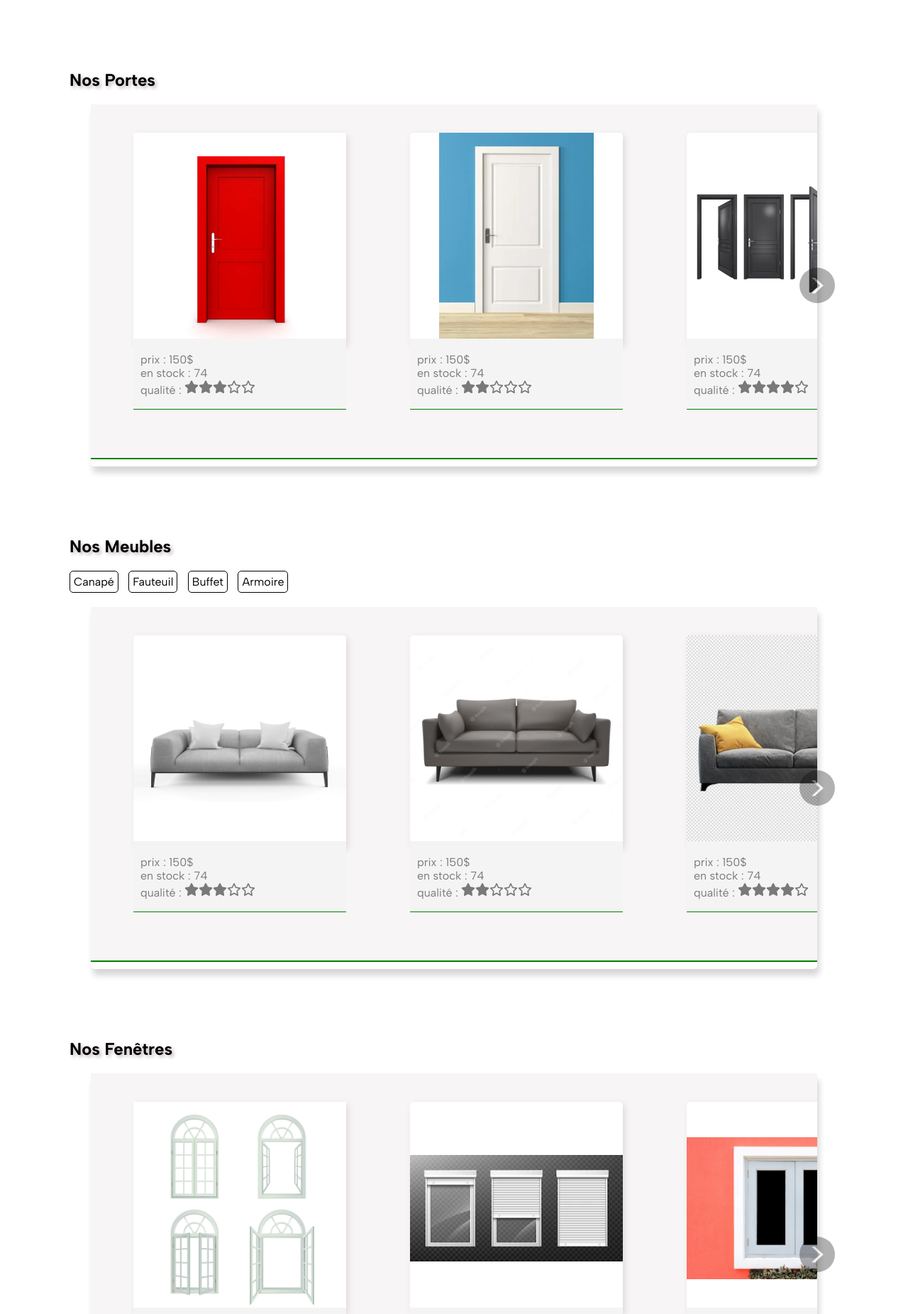
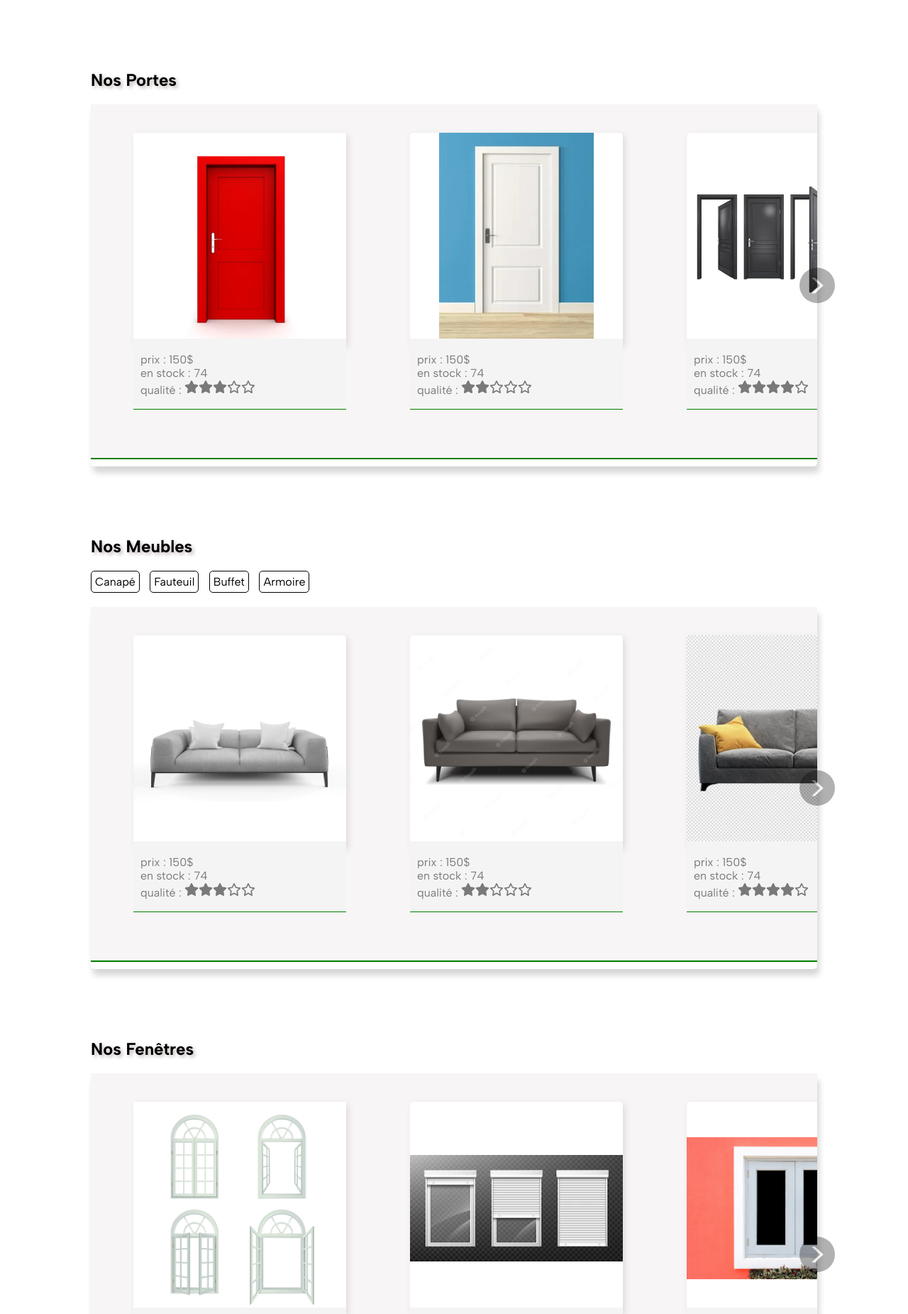
Before and after one commit to Ghost10TheYer/Euro_Ceram, a PHP site: page / in a window 1280 px wide. Shown: the top 1851 px of the page at 71% size. Run offline with PHP 8.4, Linux system fonts and the light colour scheme.

Commit message:
fixed the title and tags alignment with the containers

```diff
--- a/index.html
+++ b/index.html
@@ -156,10 +156,12 @@
 
     <!-- === Furniture === -->
     <h2 class="furniture_title">Nos Meubles</h2>
+    <div class="tags_container">
       <span class="sofa">Canapé</span>
       <span class="fauteuil">Fauteuil</span>
       <span class="buffet">Buffet</span>
       <span class="armoire">Armoire</span>
+    </div>
     <section class="articles_container">
       <div class="articles_wrapper">
         <div class="img_container">
@@ -397,10 +399,12 @@
     <!-- === Tools === -->
 
     <h2 class="tools_title">Nos outils</h2>
+    <div class="tags_container">
       <span id="drills"tabindex="1">Perceuses</span>
       <span id="hammers" tabindex="2">Marteaux</span>
       <span id="screw_Driver" tabindex="3">Tournevis</span>
       <span id="miscellanious" tabindex="4">divers</span>
+    </div>
 
     <section class="drills_container articles_container">
       <div class="drills_wrapper articles_wrapper">
--- a/style.css
+++ b/style.css
@@ -14,16 +14,21 @@ body
   margin-left: 10px;
   text-shadow: 3px 3px 5px #c3b8b8;
 }
-.tools_title ~ span, .furniture_title ~ span
+.tags_container
+{
+  width: 95vw;
+  margin: auto;
+}
+.tools_title ~ .tags_container span, .furniture_title ~ .tags_container span
 {
   display: inline-block;
   border: 1px solid #000;
-  margin-left: 10px;
   margin-top: 20px;
   padding: 5px;
   border-radius: 5px;
+  margin-right: 4px;
 }
-.tools_title ~ span:hover, .tools_title ~ span:focus, .furniture_title ~ span:hover, .furniture_title ~ span:focus
+.tools_title + .tags_container span:hover, .tools_title + .tags_container span:focus, .furniture_title + .tags_container span:hover, .furniture_title + .tags_container span:focus
 {
   background-color: #000;
   color: #FFF;
@@ -131,8 +136,9 @@ div img
 {
   .articles_title, .window_title, .tools_title, .furniture_title
   {
+    width: 80vw;
+    margin: auto;
     margin-top: 98px;
-    margin-left: 98px;
   }
   .articles_wrapper
   {
@@ -214,19 +220,21 @@ div img
     height: 300px;
     object-fit: scale-down;
   }
-  .tools_title + span, .furniture_title + span
+  .tags_container
   {
-    margin-left: 98px;
+    width: 80vw;
+    margin: auto;
   }
-  .tools_title ~ span, .furniture_title ~ span
+  .tools_title ~ .tags_container span, .furniture_title ~ .tags_container span
   {
     display: inline-block;
     border: 1px solid #000;
     margin-top: 20px;
+    margin-right: 10px;
     padding: 5px;
     border-radius: 5px;
   }
-  .tools_title ~ span:hover, .tools_title ~ span:focus, .furniture_title ~ span:hover, .furniture_title ~ span:focus
+  .tools_title ~ .tags_container span:hover, .tools_title ~ .tags_container span:focus, .furniture_title ~ .tags_container span:hover, .furniture_title ~ .tags_container span:focus
   {
     background-color: #000;
     color: #FFF;
```
Lines whose indentation alone changed are shown as unchanged.
